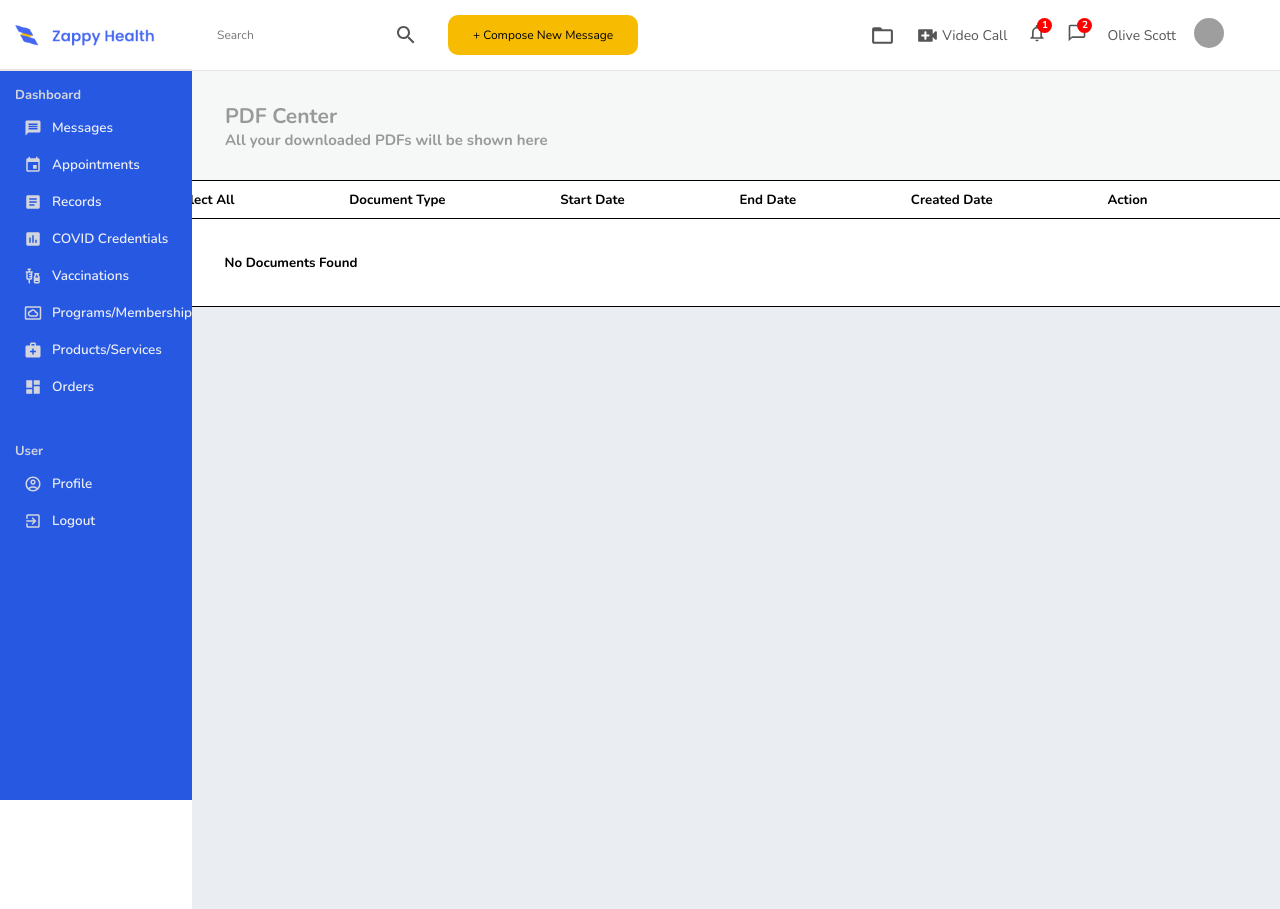
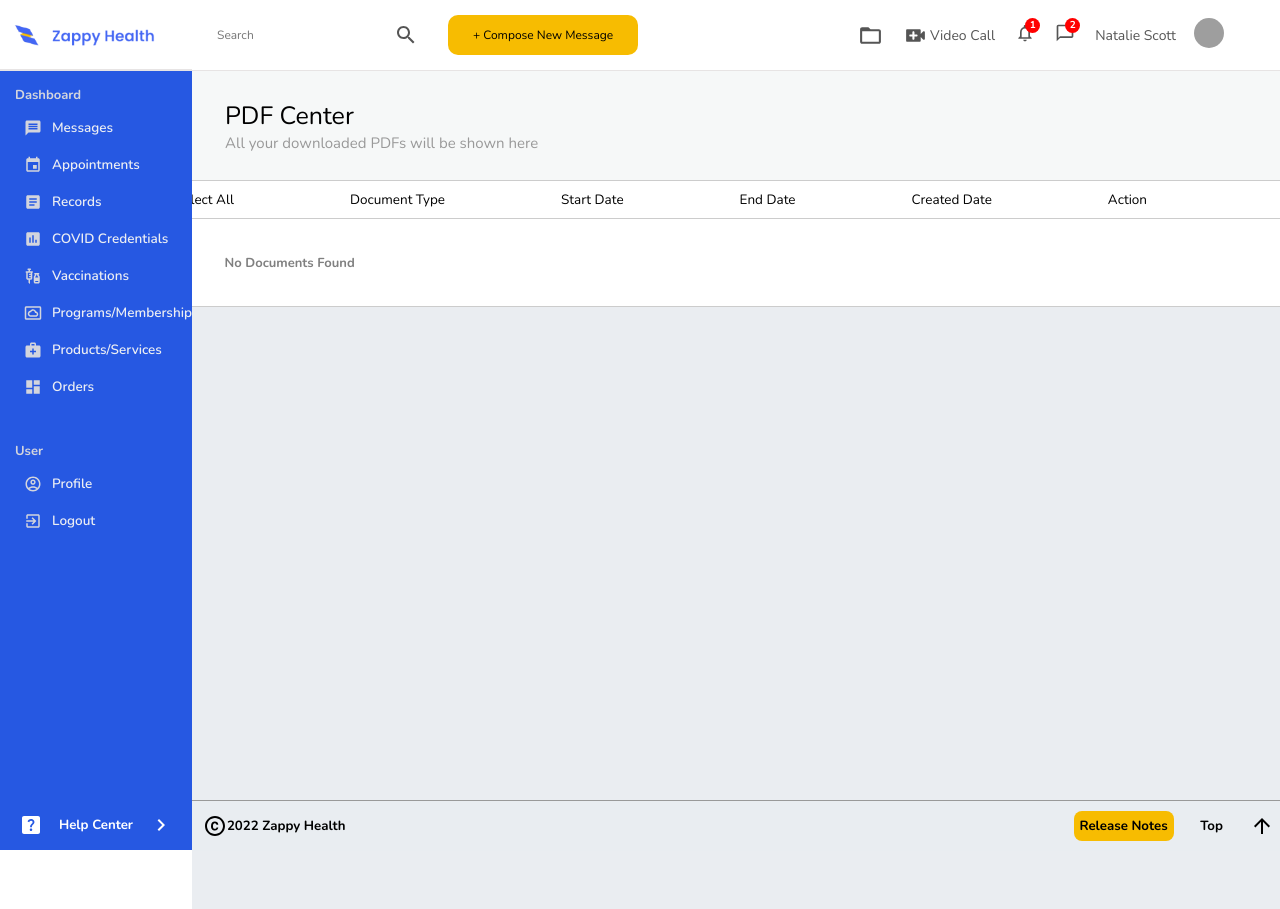
Before and after one commit to nascott94/telahealth-portal, a React (Create React App) app: page /pdf in a window 1280 px wide. Built offline with nearby package versions, Linux system fonts and the light colour scheme; grey boxes are pictures that could not be loaded.

Commit message:
some last things

```diff
--- a/src/components/homepage/HealthPass.js
+++ b/src/components/homepage/HealthPass.js
@@ -94,11 +94,11 @@ const HealthPassMiddleLeft = styled.div`
   .info {
     padding-top: 5px;
     font-size: 15px;
+  }
 
-    .icon {
-      color: maroon;
-      // QUESTION FOR DAN
-    }
+  .icon {
+    color: maroon;
+    /* padding-top: 20px; */
   }
 `;
 const HealthPassMiddleRight = styled.div`
@@ -128,7 +128,7 @@ const HealthPassBottomLeft = styled.div`
   display: flex;
   justify-content: center;
   align-items: center;
-  height: 100%;
+  height: 50px;
   width: 50%;
   background-color: white;
   border-right: 1px solid rgb(231, 228, 228);
@@ -150,7 +150,7 @@ const HealthPassBottomRight = styled.div`
   display: flex;
   justify-content: center;
   align-items: center;
-  height: 100%;
+  height: 50px;
   width: 50%;
 
   button {
--- a/src/components/homepage/Navbar.js
+++ b/src/components/homepage/Navbar.js
@@ -1,11 +1,11 @@
-import React from "react";
-import styled from "@emotion/styled";
-import { Link } from "react-router-dom";
-import SearchOutlinedIcon from "@mui/icons-material/SearchOutlined";
-import NotificationsNoneOutlinedIcon from "@mui/icons-material/NotificationsNoneOutlined";
-import ChatBubbleOutlineOutlinedIcon from "@mui/icons-material/ChatBubbleOutlineOutlined";
-import VideoCallRoundedIcon from "@mui/icons-material/VideoCallRounded";
-import FolderOpenIcon from "@mui/icons-material/FolderOpen";
+import React from 'react';
+import styled from '@emotion/styled';
+import { Link } from 'react-router-dom';
+import SearchOutlinedIcon from '@mui/icons-material/SearchOutlined';
+import NotificationsNoneOutlinedIcon from '@mui/icons-material/NotificationsNoneOutlined';
+import ChatBubbleOutlineOutlinedIcon from '@mui/icons-material/ChatBubbleOutlineOutlined';
+import VideoCallRoundedIcon from '@mui/icons-material/VideoCallRounded';
+import FolderOpenIcon from '@mui/icons-material/FolderOpen';
 // import AddBoxOutlinedIcon from '@mui/icons-material/AddBoxOutlined';
 
 const Container = styled.div`
@@ -161,7 +161,7 @@ const Navbar = () => {
           <div className="search">
             <input type="text" placeholder="Search" />
             <SearchOutlinedIcon />
-            <Link to="/messages" style={{ textDecoration: "none" }}>
+            <Link to="/messages" style={{ textDecoration: 'none' }}>
               <button className="compose-btn">
                 {/* <AddBoxOutlinedIcon className="compose-icon" /> */}+ Compose
                 New Message
@@ -170,7 +170,7 @@ const Navbar = () => {
           </div>
           <div className="items">
             <div className="item">
-              <Link to="/pdf" style={{ textDecoration: "none" }}>
+              <Link to="/pdf" style={{ textDecoration: 'none' }}>
                 <FolderOpenIcon
                   className="icon"
                   style={{
@@ -196,19 +196,19 @@ const Navbar = () => {
               Video Call
             </div>
             <div className="item">
-              <Link to="/messages" style={{ textDecoration: "none" }}>
+              <Link to="/messages" style={{ textDecoration: 'none' }}>
                 <NotificationsNoneOutlinedIcon className="icon" />
                 <div className="counter">1</div>
               </Link>
             </div>
             <div className="item">
-              <Link to="/messages" style={{ textDecoration: "none" }}>
+              <Link to="/messages" style={{ textDecoration: 'none' }}>
                 <ChatBubbleOutlineOutlinedIcon className="icon" />
                 <div className="counter">2</div>
               </Link>
             </div>
             <div className="item">
-              <div className="name">Olive Scott</div>
+              <div className="name">Natalie Scott</div>
               <div className="dropdown">
                 <div className="dropbtn">
                   <img
@@ -218,13 +218,13 @@ const Navbar = () => {
                   />
                   <div>
                     <div className="dropdown-content">
-                      <Link to="/profile" style={{ textDecoration: "none" }}>
+                      <Link to="/profile" style={{ textDecoration: 'none' }}>
                         <li>Profile</li>
                       </Link>
-                      <Link to="/settings" style={{ textDecoration: "none" }}>
+                      <Link to="/profile" style={{ textDecoration: 'none' }}>
                         <li>Settings</li>
                       </Link>
-                      <Link to="/logout" style={{ textDecoration: "none" }}>
+                      <Link to="/profile" style={{ textDecoration: 'none' }}>
                         <li>Logout</li>
                       </Link>
                     </div>
--- a/src/components/profilepage/AccountSettings.js
+++ b/src/components/profilepage/AccountSettings.js
@@ -24,7 +24,7 @@ const HeaderContainer = styled.div`
   padding-top: 10px;
   padding-bottom: 12px;
   color: #2658e2;
-  font-size: 28px;
+  font-size: 25px;
 `;
 
 const PatientIDContainer = styled.div`
--- a/src/components/profilepage/NotificationSettings.js
+++ b/src/components/profilepage/NotificationSettings.js
@@ -27,7 +27,7 @@ const HeaderContainer = styled.div`
   align-items: center;
   border-bottom: 1px solid #ccc;
   color: #2658e2;
-  font-size: 28px;
+  font-size: 25px;
   margin-top: 2px;
 `;
 
--- a/src/components/profilepage/PaymentDetails.js
+++ b/src/components/profilepage/PaymentDetails.js
@@ -1,10 +1,11 @@
-import React from "react";
-import styled from "@emotion/styled";
+import React from 'react';
+import styled from '@emotion/styled';
 
 const Container = styled.div`
   height: 500px;
   width: 100%;
   background-color: white;
+  border-top: 1px solid #ccc;
   display: flex;
   align-items: center;
   flex-direction: column;
@@ -19,8 +20,9 @@ const HeaderContainer = styled.div`
   border-bottom: 1px solid #ccc;
   color: #2658e2;
   font-size: 28px;
-  margin-top: 15px;
+  margin-top: 20px;
   padding-bottom: 15px;
+  font-size: 24px;
 `;
 
 const CardOptionContainer = styled.div`
@@ -30,6 +32,9 @@ const CardOptionContainer = styled.div`
   justify-content: space-between;
   align-items: center;
   border-bottom: 1px solid #ccc;
+  font-size: 14px;
+  font-weight: bold;
+  color: grey;
 `;
 
 const CardInfoContainer = styled.div`
@@ -58,24 +63,28 @@ const CardInfoBox = styled.div`
   display: flex;
   flex-direction: column;
   margin-top: 15px;
+  font-size: 14px;
+  font-weight: bold;
+  color: grey;
+
   .textInput {
     height: 20px;
     width: 400px;
     border-top: none;
     border-right: none;
     border-left: none;
-    border-bottom: 1px solid #ccc;
+    border-bottom: 1px solid black;
     margin-bottom: 15px;
   }
 `;
 
-const DropDownBox = styled.div`
-  width: 90%;
-  height: 30px;
-  border-bottom: 1px solid #ccc;
-  display: flex;
-  align-items: center;
-`;
+// const DropDownBox = styled.div`
+//   width: 90%;
+//   height: 30px;
+//   border-bottom: 1px solid #ccc;
+//   display: flex;
+//   align-items: center;
+// `;
 
 const CardInfoBottom = styled.div`
   height: 50%;
@@ -97,6 +106,9 @@ const ExperationDateTop = styled.div`
   height: 20%;
   width: 100%;
   background-color: white;
+  font-size: 14px;
+  font-weight: bold;
+  color: grey;
 `;
 
 const ExperationDateBottom = styled.div`
@@ -122,6 +134,7 @@ const DropDownBoxExperation = styled.div`
     border-right: none;
     border-left: none;
     border-bottom: 1px solid #ccc;
+    font-size: 13px;
   }
 `;
 
@@ -137,16 +150,18 @@ const AddButtonContainer = styled.div`
   margin-bottom: 10px;
 `;
 
-const AddButton = styled.div`
+const AddButton = styled.button`
   height: 40px;
   width: 80px;
   background-color: #2658e2;
   color: white;
   border-radius: 5px;
+  border: none;
   display: flex;
   justify-content: center;
   align-items: center;
   margin-bottom: 14px;
+  cursor: pointer;
 `;
 
 const ResultsSection = styled.div`
@@ -157,6 +172,8 @@ const ResultsSection = styled.div`
   align-items: center;
   padding-bottom: 30px;
   padding-left: 2%;
+  font-size: 14px;
+  font-weight: bold;
 `;
 
 const PaymentDetails = () => {
@@ -171,9 +188,7 @@ const PaymentDetails = () => {
           <div>Experation Date</div>
           <div>Action</div>
         </CardOptionContainer>
-        <HeaderContainer>
-          <div>Add New Card Information</div>
-        </HeaderContainer>
+        <HeaderContainer>Add New Card Information</HeaderContainer>
         <CardInfoContainer>
           <CardInfoTop>
             <CardInfoBox>
--- a/src/pages/PDF.js
+++ b/src/pages/PDF.js
@@ -2,18 +2,21 @@ import React from 'react';
 import styled from 'styled-components';
 import Navbar from '../components/homepage/Navbar';
 import Sidebar from '../components/homepage/Sidebar';
+import Footer from '../components/homepage/Footer';
 
 const Container = styled.div`
   height: 100vh;
   width: 100%;
+  overflow: none;
   display: flex;
   flex-direction: row;
+  background-color: #2658e2;
 `;
 
 const LeftContainer = styled.div`
-  height: 100vh;
+  height: 100%;
   width: 15%;
-  background-color: blue;
+  background-color: #2658e2;
 `;
 
 const RightContainer = styled.div`
@@ -25,7 +28,7 @@ const RightContainer = styled.div`
 `;
 
 const RightMain = styled.div`
-  height: 100vh;
+  height: 100%;
   width: 100%;
   background-color: #eaedf1;
 `;
@@ -46,10 +49,17 @@ const RightMainTopLeft = styled.div`
   flex-direction: column;
   justify-content: center;
   padding-left: 5px;
-  font-size: 18px;
-  font-weight: bold;
-  color: #999;
   padding-left: 33px;
+
+  .title {
+    color: black;
+    font-size: 25px;
+  }
+
+  .subtitle {
+    color: #999;
+    font-size: 15px;
+  }
 `;
 
 const RightMainTopRight = styled.div`
@@ -80,9 +90,10 @@ const RightMainBottomTopBar = styled.div`
   display: flex;
   justify-content: space-around;
   align-items: center;
-  border-top: 1px solid black;
-  border-bottom: 1px solid black;
+  border-top: 1px solid #ccc;
+  border-bottom: 1px solid #ccc;
   padding-right: 150px;
+  font-size: 13.5px;
 `;
 
 const RightMainBottomBottomBar = styled.div`
@@ -91,8 +102,11 @@ const RightMainBottomBottomBar = styled.div`
   background-color: white;
   display: flex;
   align-items: center;
-  border-bottom: 1px solid black;
+  border-bottom: 1px solid #ccc;
   padding-left: 65px;
+  font-size: 13px;
+  font-weight: bold;
+  color: grey;
 `;
 
 const PDF = () => {
@@ -107,27 +121,30 @@ const PDF = () => {
           <RightMain>
             <RightMainTop>
               <RightMainTopLeft>
-                <h3>PDF Center</h3>
-                <h5>All your downloaded PDFs will be shown here</h5>
+                <div className="title">PDF Center</div>
+                <div className="subtitle">
+                  All your downloaded PDFs will be shown here
+                </div>
               </RightMainTopLeft>
               <RightMainTopRight></RightMainTopRight>
             </RightMainTop>
             <RightMainBottom>
               <RightMainBottomTopBar>
-                <h5>Select All</h5>
-                <h5>Document Type</h5>
-                <h5>Start Date</h5>
-                <h5>End Date</h5>
-                <h5>Created Date</h5>
-                <h5>Action</h5>
+                <div>Select All</div>
+                <div>Document Type</div>
+                <div>Start Date</div>
+                <div>End Date</div>
+                <div>Created Date</div>
+                <div>Action</div>
               </RightMainBottomTopBar>
               <RightMainBottomBottomBar>
-                <h5>No Documents Found</h5>
+                <div>No Documents Found</div>
               </RightMainBottomBottomBar>
             </RightMainBottom>
           </RightMain>
         </RightContainer>
       </Container>
+      <Footer />
     </>
   );
 };
```
Also changed, not shown: src/components/profilepage/AddressContactInfo.js (+54 -20 lines).
